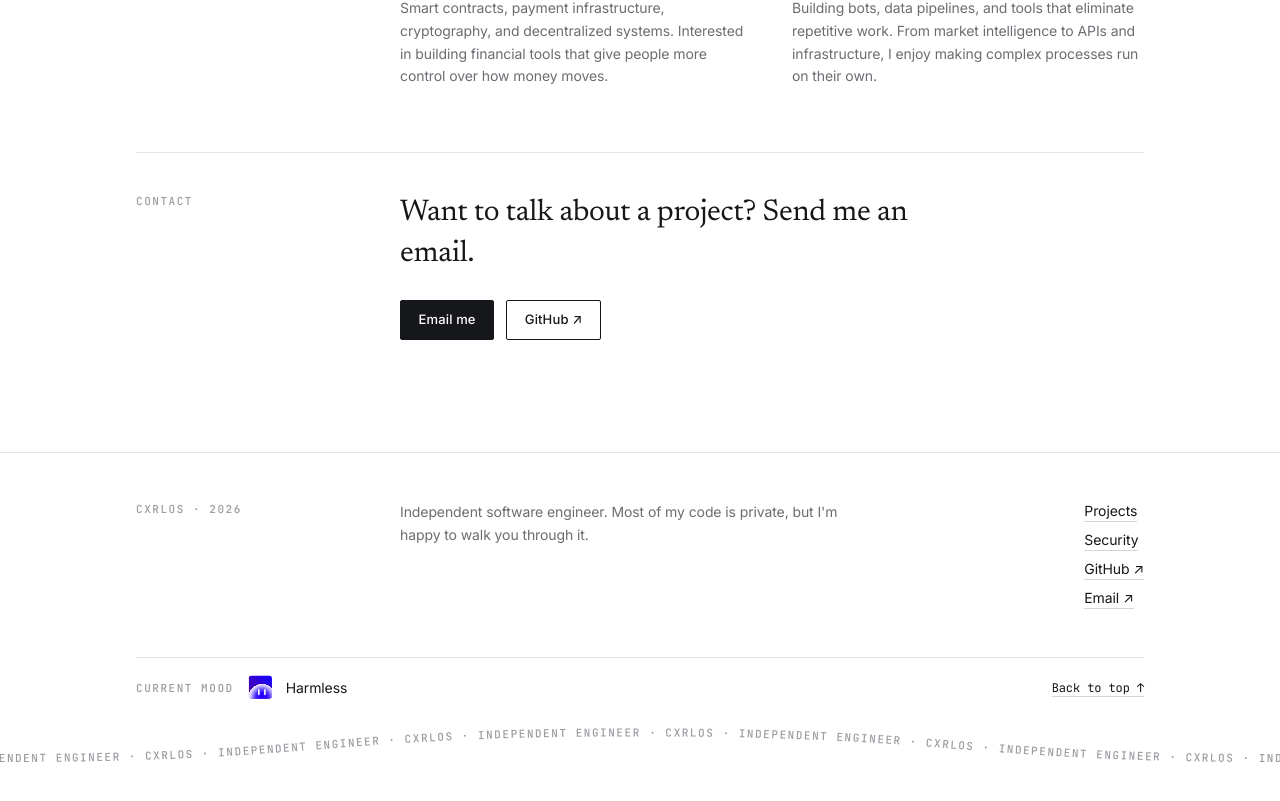
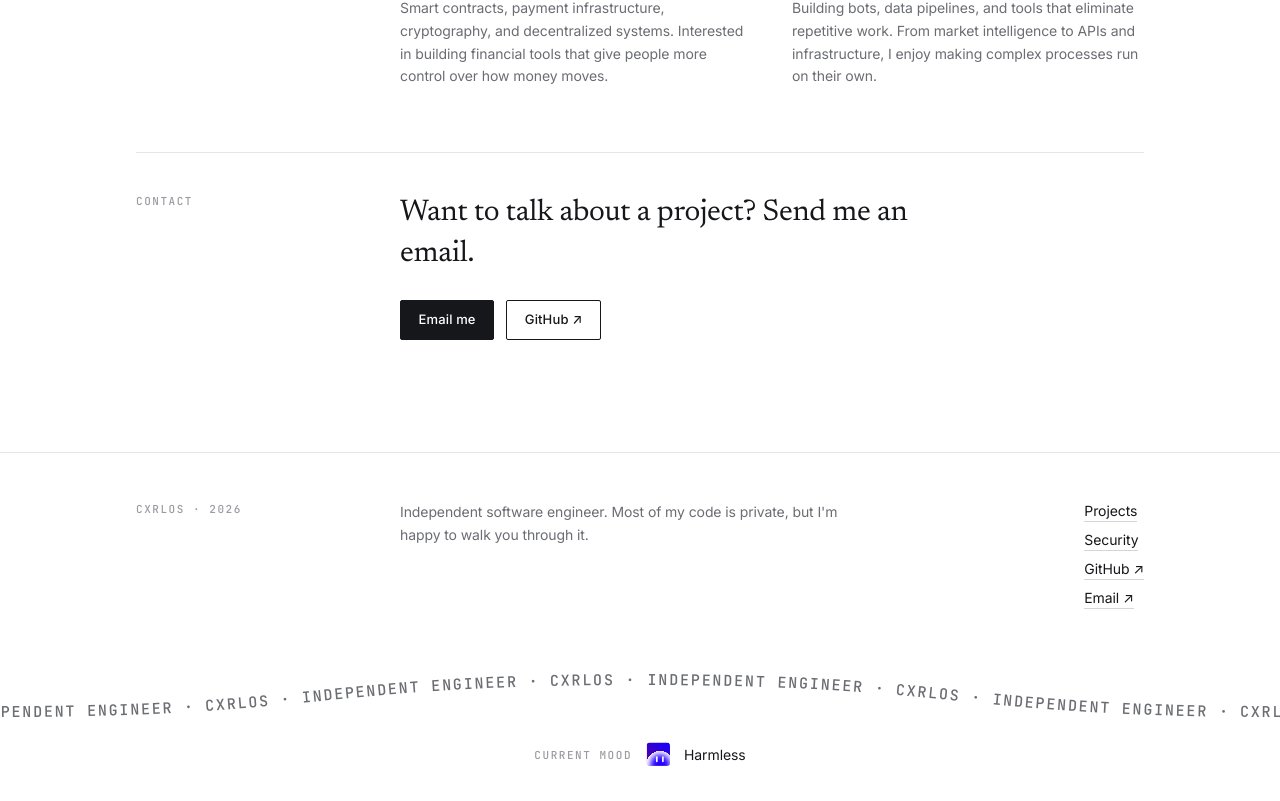
Before and after one commit to imcxrlos/personal, a Next.js app: page / in a window 1280 px wide. Shown: the part 2547-3348 px from the top of the page. Before the commit the page ends 3321 px from the top, so only its background shows below. Built offline with nearby package versions, Linux system fonts and the light colour scheme.

Commit message:
Enlarge the footer's curved text and move the mood under it
Drops the back-to-top link and the divider above the mood.

```diff
--- a/components/curved-text.tsx
+++ b/components/curved-text.tsx
@@ -13,22 +13,22 @@ import { useEffect, useLayoutEffect, useRef, useState } from "react";
 import gsap from "gsap";
 
 const TEXT = "CXRLOS · INDEPENDENT ENGINEER · ";
-const HEIGHT = 56;
-const SPEED = 24; // px per second along the curve
+const HEIGHT = 84;
+const SPEED = 34; // px per second along the curve
 
 const textStyle: React.CSSProperties = {
   fontFamily: "var(--font-mono)",
-  fontSize: 11,
+  fontSize: 15,
   fontWeight: 500,
-  letterSpacing: "0.14em",
+  letterSpacing: "0.12em",
   whiteSpace: "pre",
 };
 
 // The reference's shape — flat, up to a crest at the middle, back down — but
-// much flatter: a rise of 14–26px across the full width.
+// much flatter: a rise of 20–34px across the full width.
 function curve(w: number) {
-  const base = HEIGHT - 12;
-  const crest = base - Math.min(26, Math.max(14, w * 0.02));
+  const base = HEIGHT - 16;
+  const crest = base - Math.min(34, Math.max(20, w * 0.025));
   return `M0,${base} C${w * 0.25},${base} ${w * 0.25},${crest} ${w * 0.5},${crest} S${w * 0.75},${base} ${w},${base}`;
 }
 
@@ -107,7 +107,7 @@ export function CurvedText() {
           width={width}
           height={HEIGHT}
           viewBox={`0 0 ${width} ${HEIGHT}`}
-          className="block text-[var(--color-faint)]"
+          className="block text-[var(--color-muted)]"
         >
           {/* Invisible guide: only defines the curve the text rides on. */}
           <path ref={pathRef} id="footer-curve" fill="none" stroke="none" d={curve(width)} />
--- a/components/footer.tsx
+++ b/components/footer.tsx
@@ -7,7 +7,7 @@ export function Footer() {
   const year = new Date().getFullYear();
   return (
     <footer className="border-t mt-24">
-      <div className="wrap pt-12 pb-4">
+      <div className="wrap pt-12 pb-6 md:pb-10">
         <div className="rowgrid">
           <div className="eyebrow">{site.handle} · {year}</div>
           <div className="flex flex-col gap-6 sm:flex-row sm:justify-between">
@@ -36,8 +36,11 @@ export function Footer() {
             </nav>
           </div>
         </div>
+      </div>
 
-        <div className="mt-12 flex flex-wrap items-center justify-between gap-x-8 gap-y-3 border-t pt-4">
+      <CurvedText />
+
+      <div className="wrap flex justify-center pt-2 pb-8">
         <p className="flex items-center gap-3">
           <span className="eyebrow">Current mood</span>
           {/* Fixed box so the SVG can't shift the layout as it mounts. */}
@@ -46,17 +49,7 @@ export function Footer() {
           </span>
           <span className="text-sm text-[var(--color-ink)]">{mood}</span>
         </p>
-          {/* "#top" scrolls to the top of the document without needing an id. */}
-          <a
-            href="#top"
-            className="link-underline font-mono text-xs text-[var(--color-faint)] transition-colors hover:text-[var(--color-ink)]"
-          >
-            Back to top ↑
-          </a>
       </div>
-      </div>
-
-      <CurvedText />
     </footer>
   );
 }
```
Lines whose indentation alone changed are shown as unchanged.
